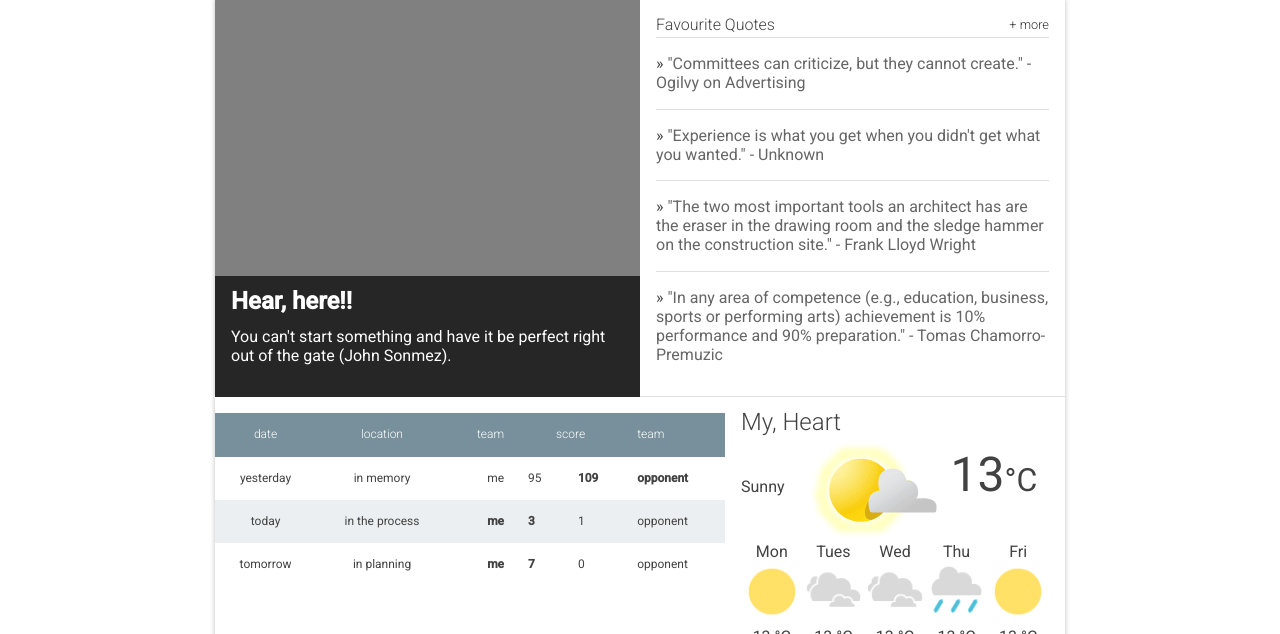
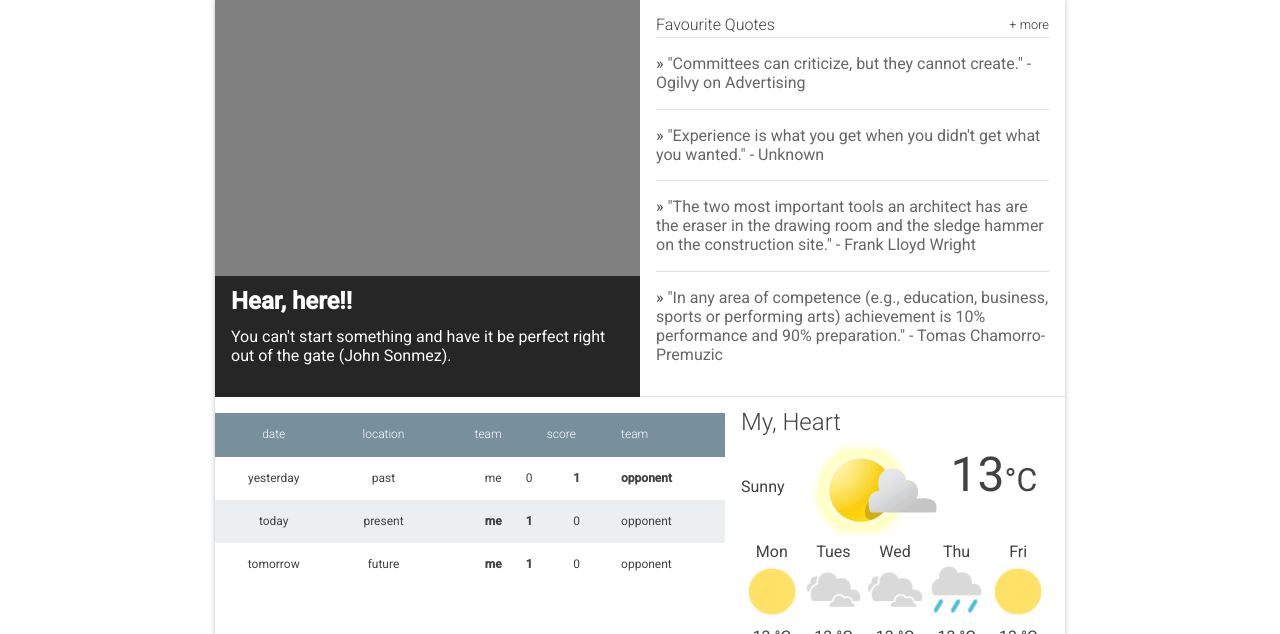
Before and after one commit to Indoligensia/indoligensia.github.io, a plain HTML site: page index.html in a window 1280 px wide. Shown: the part 166-800 px from the top of the page. Drawn offline with Linux system fonts and the light colour scheme.

Commit message:
Update location & score

```diff
--- a/index.html
+++ b/index.html
@@ -75,25 +75,25 @@
             <tbody>
               <tr>
                 <td>yesterday</td>
-                <td class="scores__location">in memory</td>
+                <td class="scores__location">past</td>
                 <td>me</td>
-                <td>95</td>
-                <td class="winner">109</td>
+                <td>0</td>
+                <td class="winner">1</td>
                 <td class="winner">opponent</td>
               </tr>
               <tr>
                 <td>today</td>
-                <td class="scores__location">in the process</td>
+                <td class="scores__location">present</td>
                 <td class="winner">me</td>
-                <td class="winner">3</td>
-                <td>1</td>
+                <td class="winner">1</td>
+                <td>0</td>
                 <td>opponent</td>
               </tr>
               <tr>
                 <td>tomorrow</td>
-                <td class="scores__location">in planning</td>
+                <td class="scores__location">future</td>
                 <td class="winner">me</td>
-                <td class="winner">7</td>
+                <td class="winner">1</td>
                 <td>0</td>
                 <td>opponent</td>
               </tr>
```
